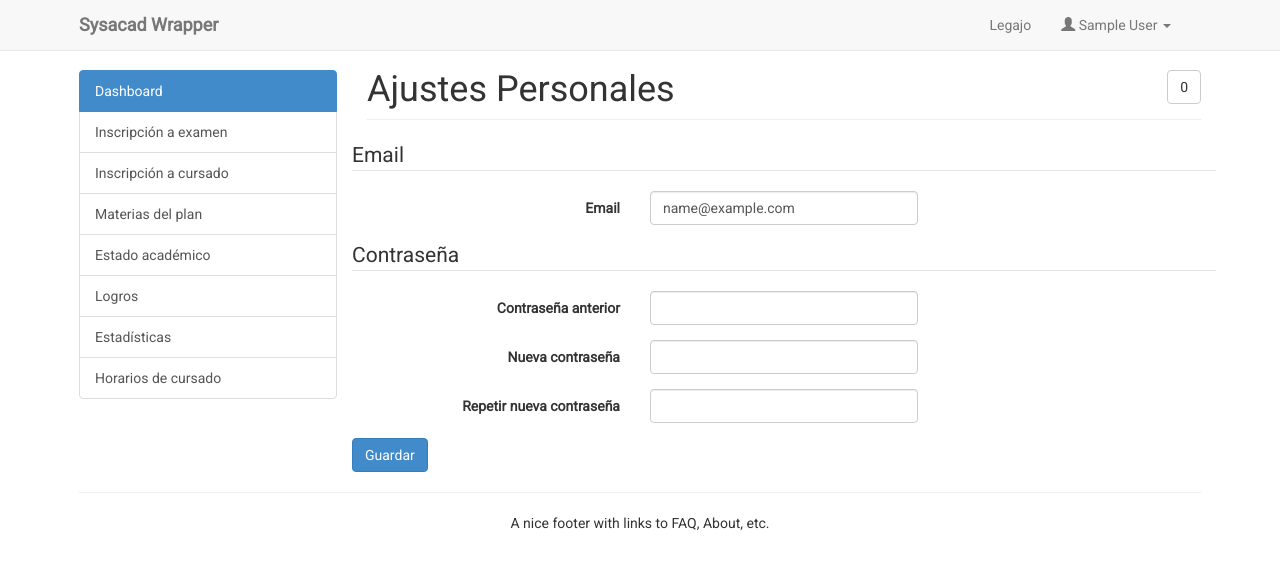
After one commit to sanfilippopablo/sysacad-wrapper-old, a Django app: page /ajustes-personales/ in a window 1280 px wide. The commit adds this page. Shown: the top 569 px of the page. Run offline with Django 3.2, Linux system fonts and the light colour scheme; the visitor is signed in with stand-in values (Sample User, id 1); some libraries are stand-ins or nearby versions.

Commit message:
Ya se puede setear el email. Oficialmente change_password pasó a ser Ajustes Personales.

```diff
--- /dev/null
+++ b/Templates/ajustes-personales.html
@@ -0,0 +1,14 @@
+{% extends 'base.html' %}
+{% load staticfiles %}
+{% load crispy_forms_tags %}
+
+{% block 'head_title' %}Ajustes personales{% endblock %}
+{% block 'content_container_title' %}Ajustes Personales{% endblock %}
+
+{% block 'content_container' %}
+<div class="row">
+	<div class="col-lg-12">
+		{% crispy form %}
+	</div>
+</div>
+{% endblock 'content_container' %}
--- a/Templates/base.html
+++ b/Templates/base.html
@@ -35,7 +35,7 @@
             <li class="dropdown">
 		        <a href="#" class="dropdown-toggle" data-toggle="dropdown"><span class="glyphicon glyphicon-user"></span> {{ user.get_full_name }} <b class="caret"></b></a>
 		        <ul class="dropdown-menu">
-		          <li><a href="/change_password/">Cambiar contraseña</a></li>
+		          <li><a href="/ajustes-personales/">Ajustes Personales</a></li>
 		          <li class="divider"></li>
 		          <li><a href="#">Salir</a></li>
 		        </ul>
--- a/sysacad_wrapper/settings.py
+++ b/sysacad_wrapper/settings.py
@@ -68,7 +68,7 @@ DATABASES = {
 # Internationalization
 # https://docs.djangoproject.com/en/1.6/topics/i18n/
 
-LANGUAGE_CODE = 'en-us'
+LANGUAGE_CODE = 'es-ar'
 
 TIME_ZONE = 'UTC'
 
--- a/sysacad_wrapper/urls.py
+++ b/sysacad_wrapper/urls.py
@@ -12,6 +12,6 @@ urlpatterns = patterns('',
     url(r'^$', 'website.views.dashboard'),
     url(r'^ajax/dashboard_data/$', 'website.views.dashboard_data'),
     url(r'^login/$', 'django.contrib.auth.views.login', {'template_name': 'login.html', 'authentication_form': AuthenticationForm}),
-    url(r'^change_password/$', login_required(website.views.ChangePasswordView.as_view())),
+    url(r'^ajustes-personales/$', login_required(website.views.AjustesPersonalesView.as_view())),
     url(r'^admin/', include(admin.site.urls)),
 )
--- a/website/forms.py
+++ b/website/forms.py
@@ -1,7 +1,7 @@
  # -*- coding: utf-8 -*-
 from django import forms
 from crispy_forms.helper import FormHelper
-from crispy_forms.layout import Submit, Layout
+from crispy_forms import layout, bootstrap
 from django.contrib.auth import authenticate
 from sysacad_wrapper.settings import FR
 from website.auth import SysacadSession
@@ -9,7 +9,7 @@ from website.auth import SysacadSession
 class PasswordOnlyForm(forms.Form):
 	password = forms.CharField(
 		required = True,
-		label = 'Contraseña',
+		label = u'Contraseña',
 		widget = forms.PasswordInput,
 	)
 	def __init__(self, *args, **kwargs):
@@ -22,26 +22,30 @@ class PasswordOnlyForm(forms.Form):
 			raise forms.ValidationError('La contraseña es incorrecta.')
 		return password
 
-class ChangePasswordForm(forms.Form):
+class AjustesPersonalesForm(forms.Form):
+	email = forms.EmailField(
+		required = False,
+		label = 'Email',
+	)
 	old_password = forms.CharField(
-		required = True,
-		label = 'Contraseña anterior',
+		required = False,
+		label = u'Contraseña anterior',
 		widget = forms.PasswordInput,
 	)
 
 	new_password1 = forms.CharField(
-		required = True,
-		label = 'Nueva contraseña',
+		required = False,
+		label = u'Nueva contraseña',
 		widget = forms.PasswordInput,
 	)
 	new_password2 = forms.CharField(
-		required = True,
-		label = 'Repetir nueva contraseña',
+		required = False,
+		label = u'Repetir nueva contraseña',
 		widget = forms.PasswordInput,
 	)
 
 	def __init__(self, user, *args, **kwargs):
-		super(ChangePasswordForm, self).__init__(*args, **kwargs)
+		super(AjustesPersonalesForm, self).__init__(*args, **kwargs)
 		self.user = user
 		self.helper = FormHelper()
 		self.helper.form_method = 'post'
@@ -49,23 +53,36 @@ class ChangePasswordForm(forms.Form):
 		self.helper.form_class = 'form-horizontal'
 		self.helper.label_class = 'col-lg-4'
 		self.helper.field_class = 'col-lg-4'
-		self.helper.layout = Layout(
-			'old_password',
-			'new_password1',
-			'new_password2',
-			Submit('submit', 'Guardar')
+		self.helper.layout = layout.Layout(
+			layout.Fieldset(
+				'Email',
+				'email',
+			),
+			layout.Fieldset(
+				u'Contraseña',
+				'old_password',
+				'new_password1',
+				'new_password2',
+			),
+			layout.Submit('submit', 'Guardar')
 		)
 
 	def clean_old_password(self):
 		old_password = self.cleaned_data.get('old_password')
-		if authenticate(fr=self.user.fr, legajo=self.user.legajo, password=old_password) is None:
-			raise forms.ValidationError('La contraseña anterior es incorrecta.')
+		if old_password != "":
+			if authenticate(fr=self.user.fr, legajo=self.user.legajo, password=old_password) is None:
+				raise forms.ValidationError('La contraseña anterior es incorrecta.')
+		else:
+			password1 = self.cleaned_data.get('new_password1')
+			password2 = self.cleaned_data.get('new_password2')
+			if password1 or password2:
+				raise ValidationError('Debes introducir tu contraseña anterior.')
 		return old_password
 
 	def clean_new_password2(self):
 		password1 = self.cleaned_data.get('new_password1')
 		password2 = self.cleaned_data.get('new_password2')
-		if password1 and password2:
+		if password1 or password2:
 			if password1 != password2:
 				raise forms.ValidationError('Las contraseñas no coinciden.')
 		return password2
@@ -74,6 +91,7 @@ class ChangePasswordForm(forms.Form):
 		old_password = self.cleaned_data.get('old_password')
 		password1 = self.cleaned_data.get('new_password1')
 		password2 = self.cleaned_data.get('new_password2')
+		print old_password, password1, password2
 		if old_password and password1:
 			if old_password == password1:
 				raise forms.ValidationError('La nueva contraseña debe ser distinta a la anterior.')
@@ -83,6 +101,8 @@ class ChangePasswordForm(forms.Form):
 		s = SysacadSession(base_url=FR[self.user.fr]['base_url'], alumno=self.user)
 		s.change_password(self.cleaned_data['old_password'], self.cleaned_data['new_password1'])
 		self.user.set_password(self.cleaned_data['new_password1'])
+		if self.cleaned_data['email'] != "":
+			self.user.email = self.cleaned_data['email']
 		if commit:
 			self.user.save()
 		return self.user
--- a/website/views.py
+++ b/website/views.py
@@ -1,3 +1,4 @@
+# -*- coding: utf-8 -*-
 from django.shortcuts import render_to_response
 from django.http import HttpResponseRedirect, HttpResponse
 from django.template import RequestContext
@@ -54,19 +55,23 @@ def dashboard_data(request):
 	}
 	return HttpResponse(json.dumps(data), content_type="application/json")
 
-class ChangePasswordView(FormView):
-	template_name = 'change_password.html'
-	form_class = website_forms.ChangePasswordForm
-	success_url = '/'
+class AjustesPersonalesView(FormView):
+	template_name = 'ajustes-personales.html'
+	form_class = website_forms.AjustesPersonalesForm
+	success_url = '/ajustes-personales/'
+
+	def get_initial(self):
+		initial = {'email': self.request.user.email}
+		print initial
+		return initial
 
 	def get_form_kwargs(self):
-		kwargs = super(ChangePasswordView, self).get_form_kwargs()
+		kwargs = super(AjustesPersonalesView, self).get_form_kwargs()
 		kwargs['user'] = self.request.user
-		print kwargs
 		return kwargs
 
 	def form_valid(self, form):
 		# This method is called when valid form data has been POSTed.
 		# It should return an HttpResponse.
 		form.save()
-		return super(ChangePasswordView, self).form_valid(form)
+		return super(AjustesPersonalesView, self).form_valid(form)
```
Also changed, not shown: Templates/change_password.html (deleted, +0 -10 lines).
